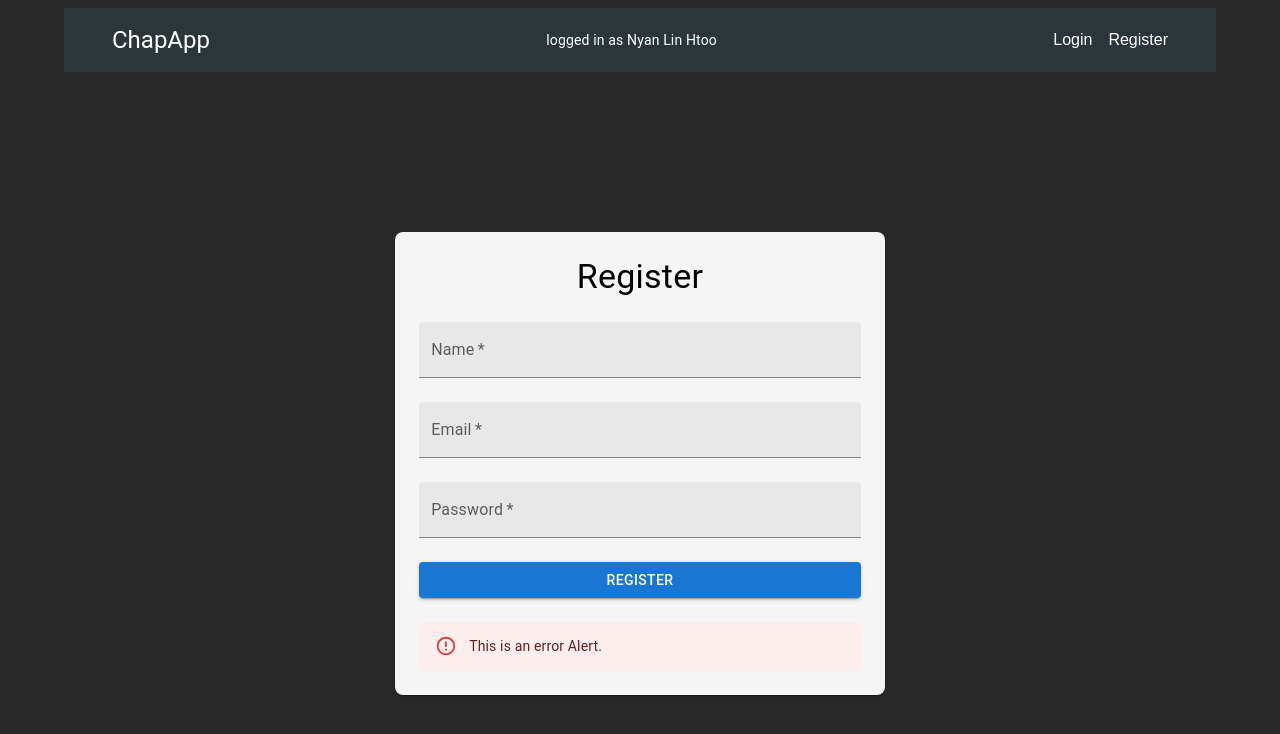
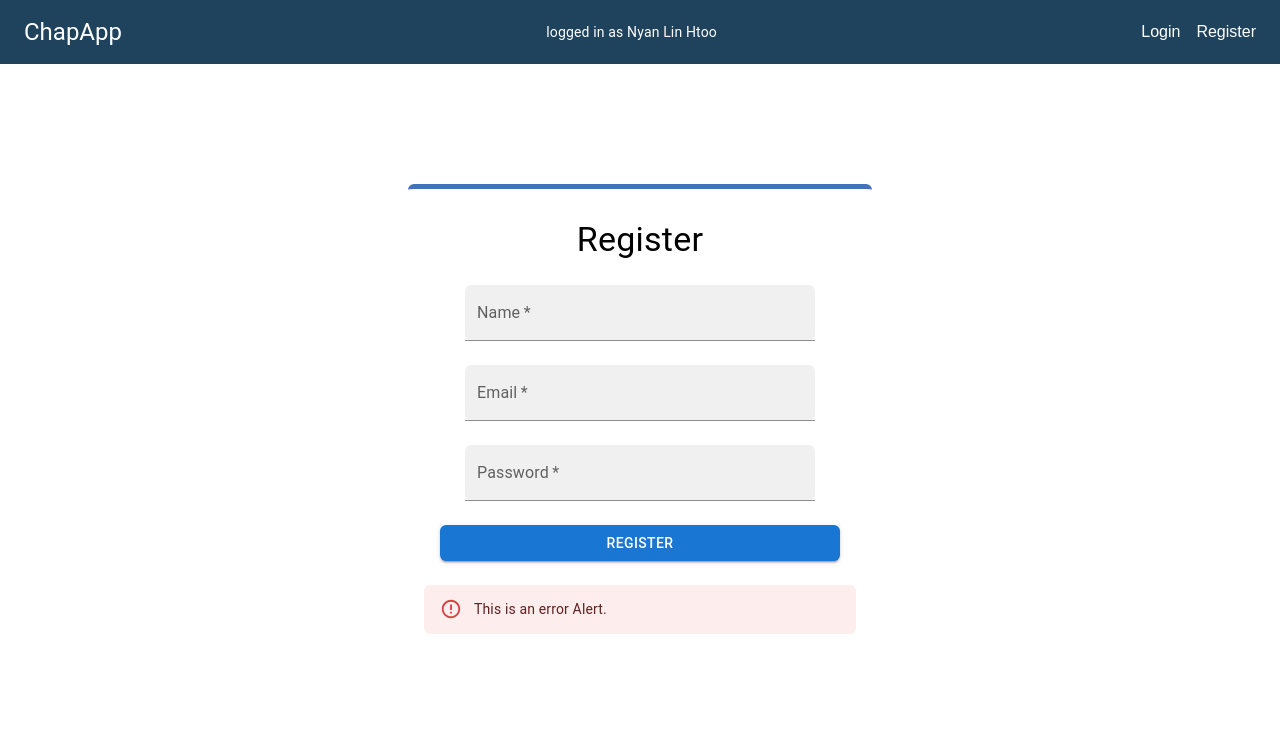
Before and after one commit to NyanLinHtoo/Real-Time-Chat-App, a React (Vite) app in the folder client/: page /register in a window 1280 px wide. Shown: the top 734 px of the page. Built offline with nearby package versions, Linux system fonts and the light colour scheme.

Commit message:
🔥 update Login and register component design

```diff
--- a/client/src/App.jsx
+++ b/client/src/App.jsx
@@ -4,7 +4,7 @@ import AppRouter from "./config/AppRouter";
 const App = () => {
   return (
     <>
-      <Container maxWidth="lg">
+      <Container maxWidth={false} sx={{ p: 0 }} className="custom-container">
         <AppRouter />
       </Container>
     </>
--- a/client/src/components/NavBar.jsx
+++ b/client/src/components/NavBar.jsx
@@ -1,8 +1,32 @@
-import { Container, Link, Stack, Toolbar, Typography } from "@mui/material";
+import {
+  Container,
+  createTheme,
+  Link,
+  Stack,
+  ThemeProvider,
+  Toolbar,
+  Typography,
+} from "@mui/material";
 
 const NavBar = () => {
+  const theme = createTheme({
+    components: {
+      MuiContainer: {
+        styleOverrides: {
+          root: {
+            padding: 0,
+          },
+        },
+      },
+    },
+  });
+
   return (
-    <Container maxWidth="lg" sx={{ backgroundColor: "#2c3539" }}>
+    <ThemeProvider theme={theme}>
+      <Container
+        maxWidth={false}
+        sx={{ backgroundColor: "#1f435d", padding: 0 }}
+        className="custom-container">
         <Toolbar
           sx={{ backgroundColor: "inherit", justifyContent: "space-between" }}>
           <Typography
@@ -44,6 +68,7 @@ const NavBar = () => {
           </Stack>
         </Toolbar>
       </Container>
+    </ThemeProvider>
   );
 };
 
--- a/client/src/config/AppRouter.jsx
+++ b/client/src/config/AppRouter.jsx
@@ -24,7 +24,7 @@ const AppRouter = () => {
         {
           path: "/register",
           element: <Register />,
-        }, // Define a Home component or route here if needed
+        },
       ],
     },
 
@@ -41,7 +41,7 @@ const NavBarLayout = () => {
   return (
     <>
       <NavBar />
-      <Container maxWidth="lg">
+      <Container>
         <Outlet />
       </Container>
     </>
--- a/client/src/index.css
+++ b/client/src/index.css
@@ -15,5 +15,10 @@
 body {
   color: white;
   font-family: "Barlow", sans-serif;
-  background: rgb(40, 40, 40);
+  /* background: rgb(40, 40, 40); */
+  margin: 0px;
 }
+
+.custom-container {
+  padding: 0 !important;
+}
--- a/client/src/pages/Login.jsx
+++ b/client/src/pages/Login.jsx
@@ -1,5 +1,70 @@
 import { Stack, Button, TextField, Typography, Alert } from "@mui/material";
+import { createTheme, ThemeProvider } from "@mui/material/styles";
 import { useState } from "react";
+
+// Create a custom theme
+const theme = createTheme({
+  palette: {
+    background: {
+      default: "#f5f5f5", // Light grey background color
+    },
+  },
+  components: {
+    MuiStack: {
+      styleOverrides: {
+        root: {
+          borderRadius: 6, // Rounded corners for Form
+          margin: 120,
+          width: "35%",
+          marginLeft: "auto",
+          marginRight: "auto",
+          padding: "30px", // Add padding here
+          borderTop: "5px solid #4372ba",
+          boxShadow: 3,
+          display: "flex",
+          flexDirection: "column",
+          alignItems: "center", // Center items horizontally
+        },
+      },
+    },
+    MuiFormControl: {
+      styleOverrides: {
+        root: {
+          width: "100%", // Use full width of the parent
+          maxWidth: "350px", // Set a max-width for larger screens
+        },
+      },
+    },
+    MuiTextField: {
+      styleOverrides: {
+        root: {
+          width: "100%", // Use full width of the parent
+          "& .MuiFilledInput-root": {
+            borderRadius: 6, // Rounded corners for TextField
+          },
+        },
+      },
+    },
+    MuiButton: {
+      styleOverrides: {
+        root: {
+          borderRadius: 6, // Rounded corners for Button
+          width: "100%", // Use full width of the parent
+          maxWidth: "400px", // Set a max-width for larger screens
+        },
+      },
+    },
+    MuiAlert: {
+      styleOverrides: {
+        root: {
+          borderRadius: 6, // Rounded corners for Alert
+          width: "100%", // Use full width of the parent
+          maxWidth: "400px", // Set a max-width for larger screens
+        },
+      },
+    },
+  },
+});
 
 const Login = () => {
   const [formValues, setFormValues] = useState({
@@ -23,19 +88,10 @@ const Login = () => {
   };
 
   return (
+    <ThemeProvider theme={theme}>
       <Stack
         component="form"
         onSubmit={handleSubmit}
-      sx={{
-        m: 20,
-        width: "40%",
-        marginLeft: "auto",
-        marginRight: "auto",
-        p: 3,
-        bgcolor: "#f5f5f5", // Light grey background color
-        borderRadius: 2, // Rounded corners
-        boxShadow: 1,
-      }}
         noValidate
         autoComplete="off"
         spacing={3}>
@@ -69,6 +125,7 @@ const Login = () => {
         </Button>
         <Alert severity="error">This is an error Alert.</Alert>
       </Stack>
+    </ThemeProvider>
   );
 };
 
--- a/client/src/pages/Register.jsx
+++ b/client/src/pages/Register.jsx
@@ -1,5 +1,70 @@
 import { Stack, Button, TextField, Typography, Alert } from "@mui/material";
+import { createTheme, ThemeProvider } from "@mui/material/styles";
 import { useState } from "react";
+
+// Create a custom theme
+const theme = createTheme({
+  palette: {
+    background: {
+      default: "#f5f5f5", // Light grey background color
+    },
+  },
+  components: {
+    MuiStack: {
+      styleOverrides: {
+        root: {
+          borderRadius: 6, // Rounded corners for Form
+          margin: 120,
+          width: "35%",
+          marginLeft: "auto",
+          marginRight: "auto",
+          padding: "30px", // Add padding here
+          borderTop: "5px solid #4372ba",
+          boxShadow: 3,
+          display: "flex",
+          flexDirection: "column",
+          alignItems: "center", // Center items horizontally
+        },
+      },
+    },
+    MuiFormControl: {
+      styleOverrides: {
+        root: {
+          width: "100%", // Use full width of the parent
+          maxWidth: "350px", // Set a max-width for larger screens
+        },
+      },
+    },
+    MuiTextField: {
+      styleOverrides: {
+        root: {
+          width: "100%", // Use full width of the parent
+          "& .MuiFilledInput-root": {
+            borderRadius: 6, // Rounded corners for TextField
+          },
+        },
+      },
+    },
+    MuiButton: {
+      styleOverrides: {
+        root: {
+          borderRadius: 6, // Rounded corners for Button
+          width: "100%", // Use full width of the parent
+          maxWidth: "400px", // Set a max-width for larger screens
+        },
+      },
+    },
+    MuiAlert: {
+      styleOverrides: {
+        root: {
+          borderRadius: 6, // Rounded corners for Alert
+          width: "100%", // Use full width of the parent
+          maxWidth: "400px", // Set a max-width for larger screens
+        },
+      },
+    },
+  },
+});
 
 const Register = () => {
   const [formValues, setFormValues] = useState({
@@ -23,19 +88,10 @@ const Register = () => {
   };
 
   return (
+    <ThemeProvider theme={theme}>
       <Stack
         component="form"
         onSubmit={handleSubmit}
-      sx={{
-        m: 20,
-        width: "40%",
-        marginLeft: "auto",
-        marginRight: "auto",
-        p: 3,
-        bgcolor: "#f5f5f5", // Light grey background color
-        borderRadius: 2, // Rounded corners
-        boxShadow: 1,
-      }}
         noValidate
         autoComplete="off"
         spacing={3}>
@@ -78,6 +134,7 @@ const Register = () => {
         </Button>
         <Alert severity="error">This is an error Alert.</Alert>
       </Stack>
+    </ThemeProvider>
   );
 };
 
```
Lines whose indentation alone changed are shown as unchanged.
